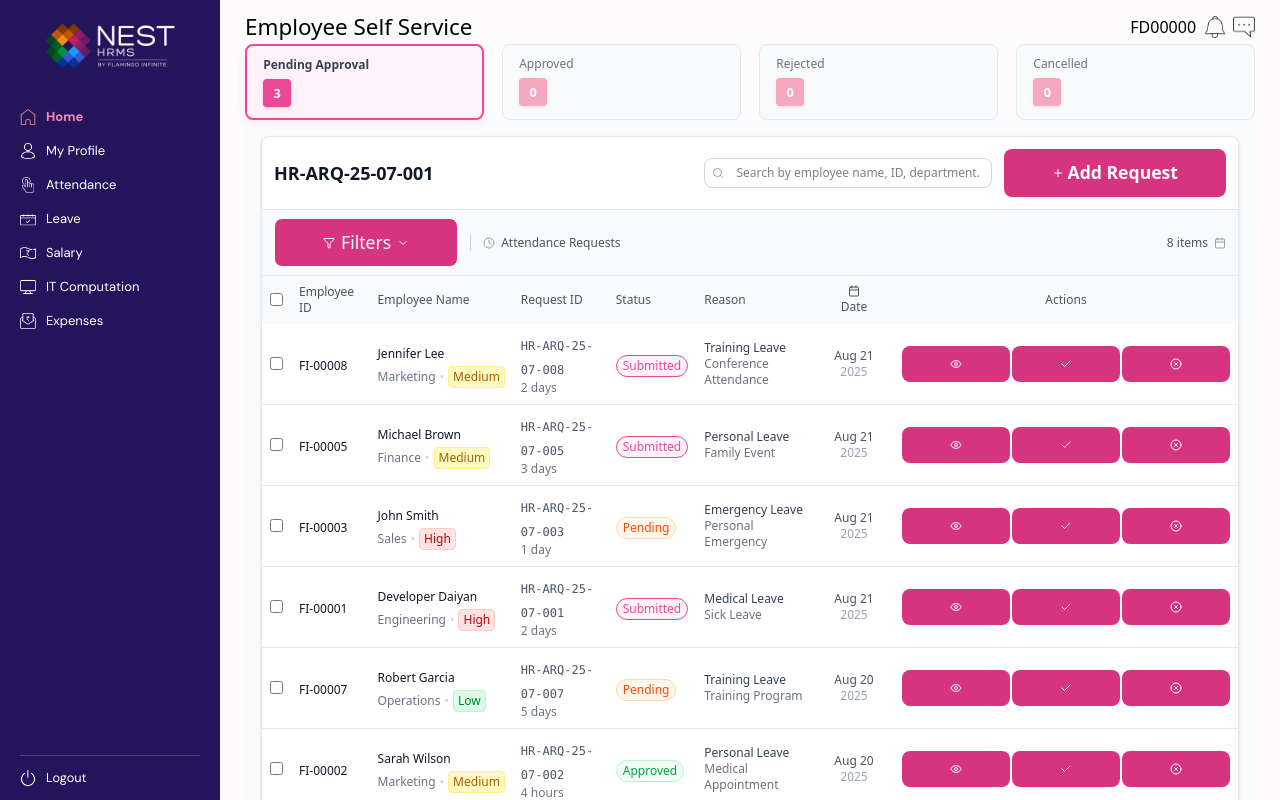
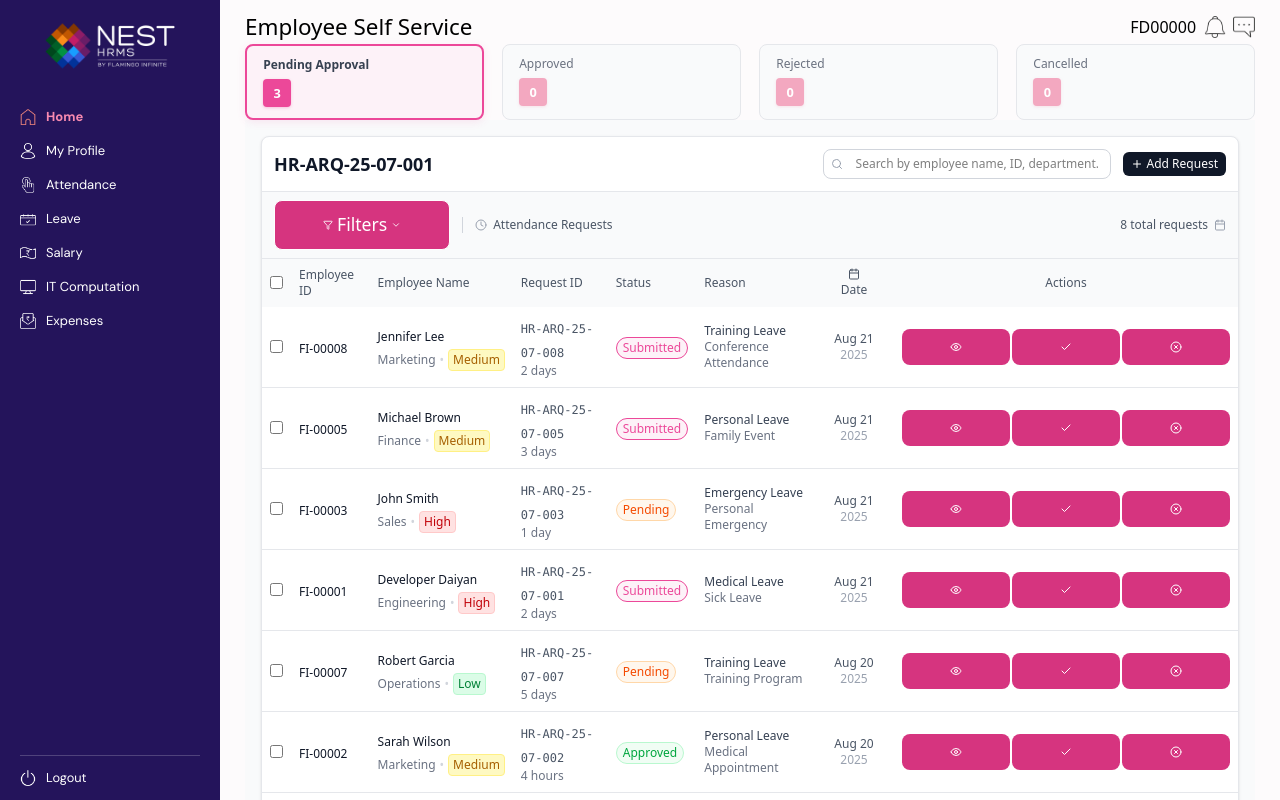
Before and after one commit to uasangs/Next-HRMS, a React (Vite) app: page /dashboard/regulrise-status in a window 1280 px wide. Built offline with nearby package versions, Linux system fonts and the light colour scheme.

Commit message:
New Page Added

```diff
--- a/src/Components/Attendance/RegulariseRequest/AttendanceRequest.jsx
+++ b/src/Components/Attendance/RegulariseRequest/AttendanceRequest.jsx
@@ -1,7 +1,5 @@
-
-
 import React, { useState, useMemo } from 'react';
-
+import { Link } from 'react-router-dom';
 import {
   Search, Filter, Clock, X,
   ChevronDown, ChevronUp, Plus, Eye, Check, XCircle, Calendar,
@@ -321,8 +319,6 @@ const HRAttendanceRequest = () => {
   ].filter(Boolean).length;
 
   return (
-    <>
-
     <div className="min-h-screen bg-gray-50 p-4">
       <div className="max-w-7xl mx-auto">
         {/* Header */}
@@ -355,10 +351,13 @@ const HRAttendanceRequest = () => {
                 )}
               </div>
 
-              <button className="bg-gray-900 hover:bg-gray-800 text-white px-2 py-1 rounded-md text-xs font-medium transition-colors flex items-center gap-1">
+              <Link
+                to="/dashboard/regularise"
+                className="bg-gray-900 hover:bg-gray-800 text-white px-2 py-1 rounded-md text-xs font-medium transition-colors flex items-center gap-1 no-underline"
+              >
                 <Plus className="w-3 h-3" />
                 Add Request
-              </button>
+              </Link>
             </div>
           </div>
 
@@ -378,7 +377,7 @@ const HRAttendanceRequest = () => {
               <div className="flex items-center gap-3">
                 <button
                   onClick={() => setShowFilter(!showFilter)}
-                  className={`flex items-center gap-1.5 px-2.5 py-1 text-xs border rounded-md transition-all duration-200 ${
+                  className={`flex items-center gap-1 px-2 py-0.5 text-xs border rounded transition-all duration-200 ${
                     showFilter
                       ? 'border-pink-500 text-pink-600 bg-pink-50 shadow-sm'
                       : 'border-gray-300 text-gray-600 hover:bg-white hover:border-gray-400'
@@ -389,14 +388,14 @@ const HRAttendanceRequest = () => {
                     backgroundColor: showFilter ? '#fdf2f8' : undefined
                   }}
                 >
-                  <Filter className="w-3 h-3" />
+                  <Filter className="w-2.5 h-2.5" />
                   <span className="font-medium">Filters</span>
                   {activeFiltersCount > 0 && (
-                    <span className="px-1.5 py-0.5 bg-pink-600 text-white text-xs rounded-full font-medium" style={{ backgroundColor: '#ec4899' }}>
+                    <span className="px-1 py-0.5 bg-pink-600 text-white text-xs rounded-full font-medium" style={{ backgroundColor: '#ec4899' }}>
                       {activeFiltersCount}
                     </span>
                   )}
-                  {showFilter ? <ChevronUp className="w-3 h-3" /> : <ChevronDown className="w-3 h-3" />}
+                  {showFilter ? <ChevronUp className="w-2.5 h-2.5" /> : <ChevronDown className="w-2.5 h-2.5" />}
                 </button>
 
                 <div className="h-4 w-px bg-gray-300"></div>
@@ -409,7 +408,7 @@ const HRAttendanceRequest = () => {
 
               <div className="flex items-center gap-1.5">
                 <span className="text-xs text-gray-600">
-                  {selectedRows.size > 0 ? `${selectedRows.size} selected` : `${filteredData.length} items`}
+                  {selectedRows.size > 0 ? `${selectedRows.size} selected` : `${mockData.length} total requests`}
                 </span>
                 <Calendar className="w-3 h-3 text-gray-400" />
               </div>
@@ -824,7 +823,6 @@ const HRAttendanceRequest = () => {
         </div>
       </div>
     </div>
-    </>
   );
 };
 
```
